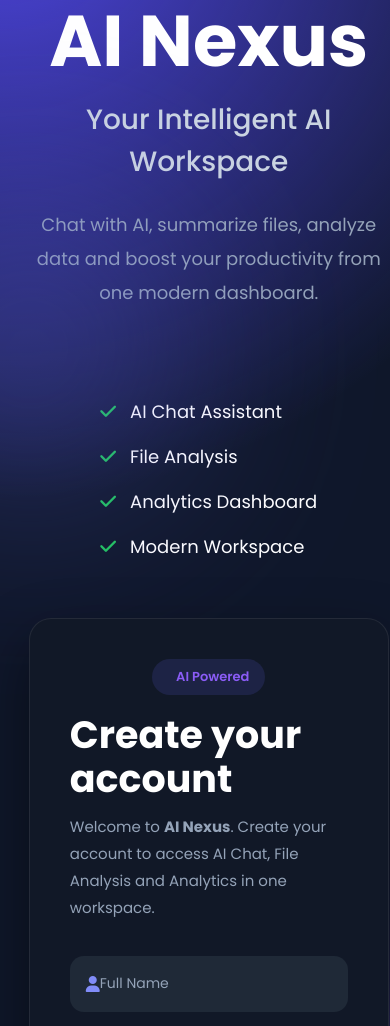
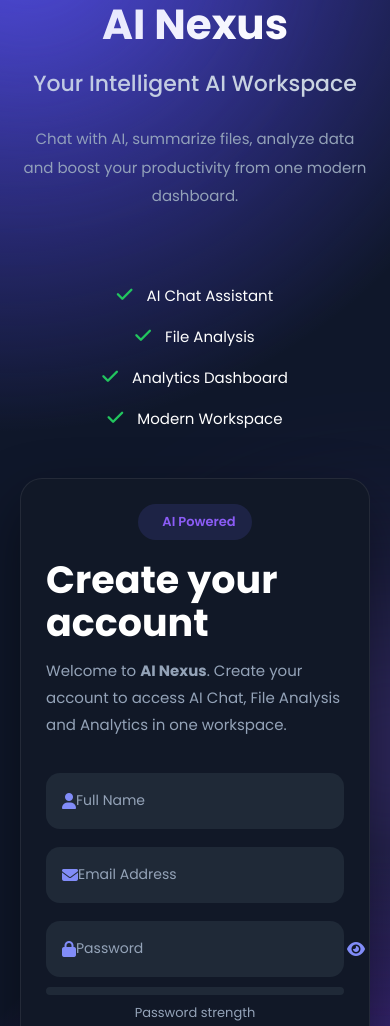
Before and after one commit to samikinggame19-collab/ai-nexus, a website: page signup.html in a window 390 px wide. Shown: the part 114-1140 px from the top of the page. Drawn offline with Linux system fonts and the light colour scheme; some icons are missing.

Commit message:
Fix mobile responsiveness

```diff
--- a/css/style.css
+++ b/css/style.css
@@ -20,6 +20,7 @@ body{
         #0f172a;
 
     overflow-x:hidden;
+    overflow-y:auto;
 }
 
 /* Background */
@@ -673,3 +674,64 @@ body{
 }
 
 }
+/* ===========================
+   Mobile Login & Signup
+=========================== */
+
+@media (max-width: 768px){
+
+    body{
+        padding:20px;
+        align-items:flex-start;
+        overflow-x:hidden;
+    }
+
+    .auth-container{
+        display:flex;
+        flex-direction:column;
+        width:100%;
+        gap:30px;
+    }
+
+    .hero-panel{
+        max-width:100%;
+        text-align:center;
+    }
+
+    .hero-panel h1{
+        font-size:42px;
+    }
+
+    .hero-panel h2{
+        font-size:22px;
+    }
+
+    .hero-panel p{
+        font-size:15px;
+    }
+
+    .hero-panel ul{
+        margin-top:20px;
+    }
+
+    .hero-panel li{
+        justify-content:center;
+        font-size:15px;
+    }
+
+    .login-container{
+        width:100%;
+    }
+
+    .login-card{
+        width:100%;
+        max-width:100%;
+        padding:25px;
+    }
+
+}
+html,
+body{
+    max-width:100%;
+    overflow-x:hidden;
+}
```
